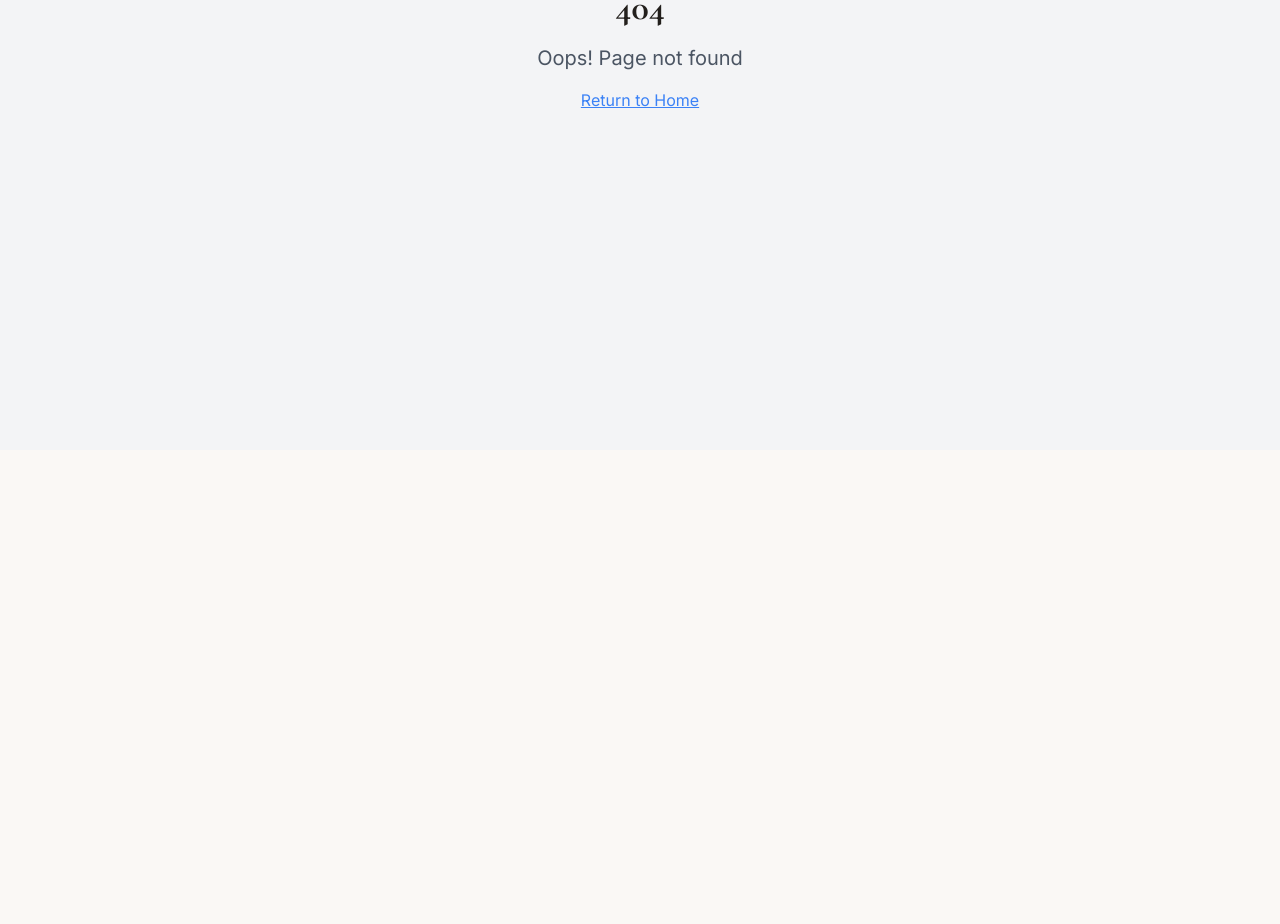
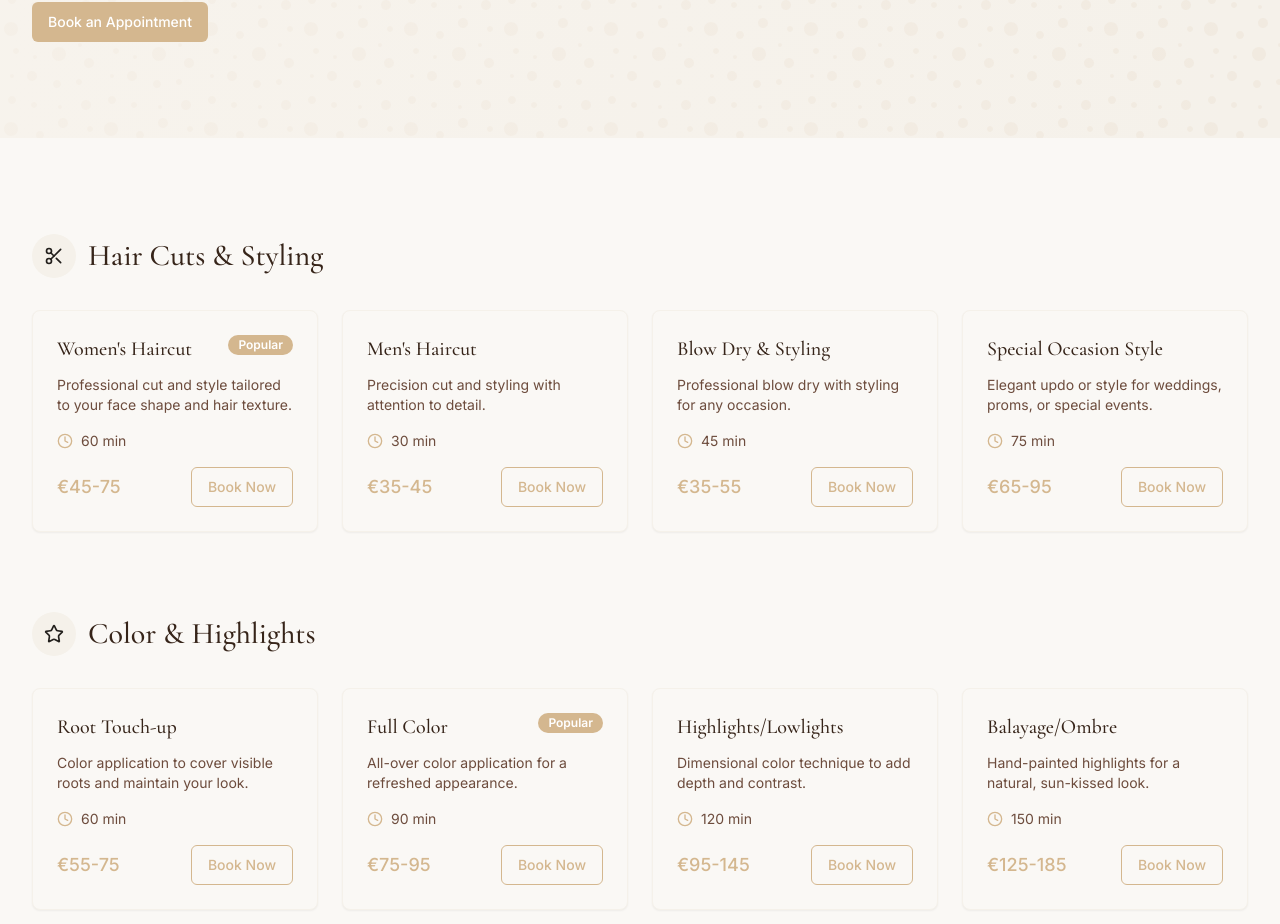
Before and after one commit to NielsClerinx/NielsClerinx.github.io, a React (Vite) app: page /services in a window 1280 px wide. Before the commit this address had no page. Shown: the part 350-1274 px from the top of the page. Before the commit the page ends 800 px from the top, so only its background shows below. Built offline with nearby package versions, Linux system fonts and the light colour scheme.

Commit message:
feat: Add Services page
Adds a new page for displaying services.

```diff
--- a/src/App.tsx
+++ b/src/App.tsx
@@ -7,6 +7,7 @@ import { BrowserRouter, Routes, Route } from "react-router-dom";
 import Index from "./pages/Index";
 import Products from "./pages/Products";
 import Contact from "./pages/Contact";
+import Services from "./pages/Services";
 import NotFound from "./pages/NotFound";
 
 const queryClient = new QueryClient();
@@ -20,6 +21,7 @@ const App = () => (
         <Routes>
           <Route path="/" element={<Index />} />
           <Route path="/products" element={<Products />} />
+          <Route path="/services" element={<Services />} />
           <Route path="/contact" element={<Contact />} />
           {/* ADD ALL CUSTOM ROUTES ABOVE THE CATCH-ALL "*" ROUTE */}
           <Route path="*" element={<NotFound />} />
--- a/src/components/Navbar.tsx
+++ b/src/components/Navbar.tsx
@@ -23,9 +23,9 @@ const Navbar = () => {
             <Link to="/products" className="text-haircare-dark-brown hover:text-haircare-gold transition-colors font-medium">
               Products
             </Link>
-            <a href="#" className="text-haircare-dark-brown hover:text-haircare-gold transition-colors font-medium">
+            <Link to="/services" className="text-haircare-dark-brown hover:text-haircare-gold transition-colors font-medium">
               Services
-            </a>
+            </Link>
             <a href="#" className="text-haircare-dark-brown hover:text-haircare-gold transition-colors font-medium">
               About Us
             </a>
@@ -66,9 +66,9 @@ const Navbar = () => {
               <Link to="/products" className="text-haircare-dark-brown hover:text-haircare-gold py-2 transition-colors">
                 Products
               </Link>
-              <a href="#" className="text-haircare-dark-brown hover:text-haircare-gold py-2 transition-colors">
+              <Link to="/services" className="text-haircare-dark-brown hover:text-haircare-gold py-2 transition-colors">
                 Services
-              </a>
+              </Link>
               <a href="#" className="text-haircare-dark-brown hover:text-haircare-gold py-2 transition-colors">
                 About Us
               </a>
--- /dev/null
+++ b/src/pages/Services.tsx
@@ -0,0 +1,200 @@
+
+import React from 'react';
+import Navbar from '../components/Navbar';
+import Footer from '../components/Footer';
+import { Button } from "@/components/ui/button";
+import { Card, CardContent } from "@/components/ui/card";
+import { Badge } from "@/components/ui/badge";
+import { Scissors, Clock, Star, Calendar } from 'lucide-react';
+
+const serviceCategories = [
+  {
+    title: "Hair Cuts & Styling",
+    icon: <Scissors className="h-5 w-5" />,
+    services: [
+      {
+        name: "Women's Haircut",
+        description: "Professional cut and style tailored to your face shape and hair texture.",
+        duration: "60 min",
+        price: "€45-75",
+        popular: true
+      },
+      {
+        name: "Men's Haircut",
+        description: "Precision cut and styling with attention to detail.",
+        duration: "30 min",
+        price: "€35-45"
+      },
+      {
+        name: "Blow Dry & Styling",
+        description: "Professional blow dry with styling for any occasion.",
+        duration: "45 min",
+        price: "€35-55"
+      },
+      {
+        name: "Special Occasion Style",
+        description: "Elegant updo or style for weddings, proms, or special events.",
+        duration: "75 min",
+        price: "€65-95"
+      }
+    ]
+  },
+  {
+    title: "Color & Highlights",
+    icon: <Star className="h-5 w-5" />,
+    services: [
+      {
+        name: "Root Touch-up",
+        description: "Color application to cover visible roots and maintain your look.",
+        duration: "60 min",
+        price: "€55-75"
+      },
+      {
+        name: "Full Color",
+        description: "All-over color application for a refreshed appearance.",
+        duration: "90 min",
+        price: "€75-95",
+        popular: true
+      },
+      {
+        name: "Highlights/Lowlights",
+        description: "Dimensional color technique to add depth and contrast.",
+        duration: "120 min",
+        price: "€95-145"
+      },
+      {
+        name: "Balayage/Ombre",
+        description: "Hand-painted highlights for a natural, sun-kissed look.",
+        duration: "150 min",
+        price: "€125-185"
+      }
+    ]
+  },
+  {
+    title: "Treatments & Therapies",
+    icon: <Clock className="h-5 w-5" />,
+    services: [
+      {
+        name: "Deep Conditioning",
+        description: "Intensive moisture treatment for damaged or dry hair.",
+        duration: "30 min",
+        price: "€35-45"
+      },
+      {
+        name: "Keratin Smoothing",
+        description: "Long-lasting frizz reduction and manageability treatment.",
+        duration: "120 min",
+        price: "€150-250",
+        popular: true
+      },
+      {
+        name: "Scalp Treatment",
+        description: "Therapeutic treatment to address scalp conditions and promote hair health.",
+        duration: "45 min",
+        price: "€45-65"
+      },
+      {
+        name: "Hair & Scalp Detox",
+        description: "Deep cleansing treatment to remove buildup and rejuvenate hair.",
+        duration: "45 min",
+        price: "€55-75"
+      }
+    ]
+  }
+];
+
+const ServicesPage = () => {
+  return (
+    <div className="min-h-screen flex flex-col">
+      <Navbar />
+      <main className="flex-grow">
+        {/* Hero Section */}
+        <section className="py-16 md:py-24 bg-haircare-beige bg-texture relative">
+          <div className="absolute inset-0 bg-gradient-to-r from-haircare-cream/50 to-transparent"></div>
+          <div className="container-custom relative z-10">
+            <div className="max-w-3xl">
+              <h1 className="text-4xl md:text-5xl font-display font-medium text-haircare-dark-brown mb-6">
+                Our Salon Services
+              </h1>
+              <p className="text-lg text-haircare-brown mb-8 max-w-2xl">
+                Our skilled professionals offer a comprehensive range of services to enhance your natural beauty and keep your hair healthy and vibrant. From cuts and styling to color and specialized treatments, we have everything you need.
+              </p>
+              <Button className="bg-haircare-gold hover:bg-haircare-dark-gold text-white">
+                Book an Appointment
+              </Button>
+            </div>
+          </div>
+        </section>
+
+        {/* Services List Section */}
+        <section className="py-16 md:py-24">
+          <div className="container-custom">
+            {serviceCategories.map((category, index) => (
+              <div key={index} className="mb-20">
+                <div className="flex items-center gap-3 mb-8">
+                  <div className="bg-haircare-beige p-3 rounded-full">
+                    {category.icon}
+                  </div>
+                  <h2 className="text-3xl font-display font-medium text-haircare-dark-brown">{category.title}</h2>
+                </div>
+
+                <div className="grid grid-cols-1 md:grid-cols-2 lg:grid-cols-2 xl:grid-cols-4 gap-6">
+                  {category.services.map((service, serviceIndex) => (
+                    <Card key={serviceIndex} className="border-haircare-beige hover:shadow-lg transition-shadow duration-300">
+                      <CardContent className="p-6">
+                        <div className="flex justify-between items-start mb-3">
+                          <h3 className="text-xl font-display font-medium text-haircare-dark-brown">{service.name}</h3>
+                          {service.popular && (
+                            <Badge className="bg-haircare-gold text-white border-none">Popular</Badge>
+                          )}
+                        </div>
+                        <p className="text-haircare-brown mb-4 text-sm">{service.description}</p>
+                        <div className="flex items-center gap-2 text-haircare-brown text-sm mb-2">
+                          <Clock className="h-4 w-4 text-haircare-gold" />
+                          <span>{service.duration}</span>
+                        </div>
+                        <div className="flex justify-between items-center mt-4">
+                          <span className="text-haircare-gold font-medium text-lg">{service.price}</span>
+                          <Button variant="outline" className="border-haircare-gold text-haircare-gold hover:bg-haircare-gold hover:text-white">
+                            Book Now
+                          </Button>
+                        </div>
+                      </CardContent>
+                    </Card>
+                  ))}
+                </div>
+              </div>
+            ))}
+          </div>
+        </section>
+
+        {/* Booking CTA Section */}
+        <section className="py-16 bg-haircare-cream">
+          <div className="container-custom">
+            <div className="bg-white rounded-lg shadow-md p-8 md:p-12 flex flex-col md:flex-row items-center justify-between">
+              <div className="mb-8 md:mb-0 md:max-w-xl">
+                <h2 className="text-3xl font-display font-medium text-haircare-dark-brown mb-4">Ready to Schedule Your Appointment?</h2>
+                <p className="text-haircare-brown mb-0">
+                  Book an appointment with our expert stylists and experience the UNIQUE difference.
+                  We'll help you achieve the look you desire with our premium services.
+                </p>
+              </div>
+              <div className="flex flex-col sm:flex-row gap-4">
+                <Button className="bg-haircare-gold hover:bg-haircare-dark-gold text-white">
+                  <Calendar className="mr-2 h-4 w-4" />
+                  Book Online
+                </Button>
+                <Button variant="outline" className="border-haircare-gold text-haircare-gold hover:bg-haircare-gold hover:text-white">
+                  Contact Us
+                </Button>
+              </div>
+            </div>
+          </div>
+        </section>
+      </main>
+      <Footer />
+    </div>
+  );
+};
+
+export default ServicesPage;
```
